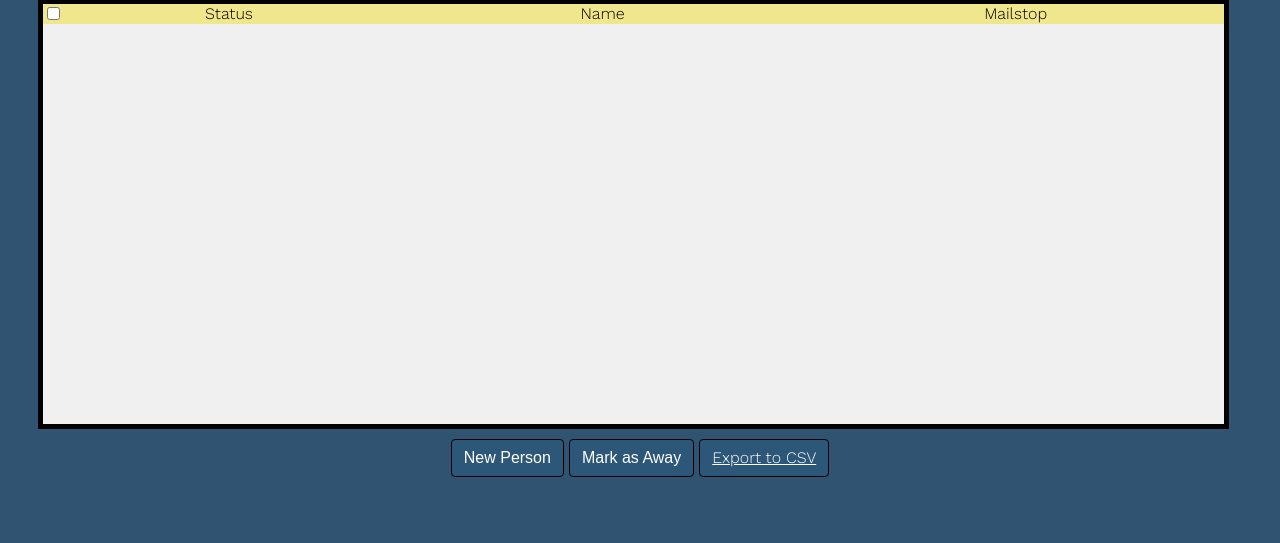
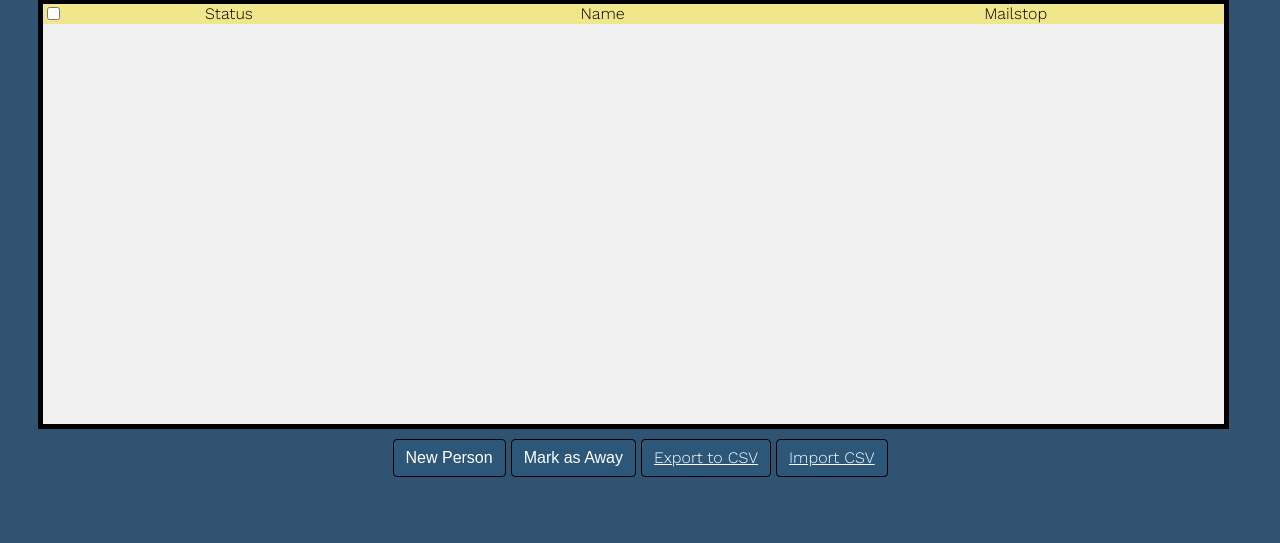
Before and after one commit to wang1kevin1/CruzMail2, a Django app: page /person/ in a window 1280 px wide. Shown: the part 257-800 px from the top of the page. Run offline with Django 3.2, Linux system fonts and the light colour scheme; the visitor is signed in with stand-in values (Sample User, id 1); data that the repository does not hold is empty.

Commit message:
Import: Hardcoded import working for people table for correctly formated csv

```diff
--- a/pre-release-1.0/cruzmail/templates/person.html
+++ b/pre-release-1.0/cruzmail/templates/person.html
@@ -158,6 +158,7 @@
 			<button class="btn btn-primary" v-on:click="newPersonView = true;">New Person</button>
 			<button class="btn btn-primary" v-on:click="awayPerson();">Mark as Away</button>
 			<a href="{% url 'export_people' %}" class="btn btn-primary">Export to CSV</a>
+            <a href="{% url 'import_people' %}" class="btn btn-primary">Import CSV</a>
 		</div>
 
 	</div>
--- a/pre-release-1.0/cruzmail/urls.py
+++ b/pre-release-1.0/cruzmail/urls.py
@@ -39,6 +39,7 @@ urlpatterns = [
     path('logging_out/', views.logging_out, name='logging_out'),
     path('person/', views.person, name='person'),
     path('export_people/', views.export_people, name='export_people'),
+    path('import_people/', views.import_people, name='import_people'),
     path('export_mailstops/', views.export_mailstops, name='export_mailstops'),
     path('exports_packages/', views.export_packages, name='export_packages'),
     #path('collection/', CollectionPageViews>as_view(), name='users'),
--- a/pre-release-1.0/cruzmail/views.py
+++ b/pre-release-1.0/cruzmail/views.py
@@ -256,12 +256,40 @@ def export_csv(request, tableName):
     response['Content-Disposition'] = 'attachment; filename={}.csv'.format(meta)
     writer = csv.writer(response)
 
-    writer.writerow(field_names)
+    #writer.writerow(field_names)
     for obj in tableName.objects.all():
         #print("Getting Attributes of " + obj.name)
         writer.writerow([getattr(obj, field) for field in field_names])
 
     return response
+
+@csrf_exempt
+def import_people(request):
+
+    if request.user is None:
+        return
+
+    # Delete values in people table
+    clear_table(people_master)
+
+    filePath = '/Users/sean.bell/Downloads/collection.people_master.csv'
+
+    with open(filePath) as f:
+        reader = csv.reader(f)
+        # Creates a new model for each row in the csv file
+        for row in reader:
+            _, created = people_master.objects.get_or_create(
+                name=row[0],
+                ppl_email=row[1],
+                ppl_status=row[2],
+                mailstop=row[3],
+            )
+
+    return redirect('/person')
+
+@csrf_exempt
+def clear_table(tableName):
+    tableName.objects.all().delete()
 
 # ADMIN VIEWS-------------------------------------------------------------------------------------------------------------
 
```
